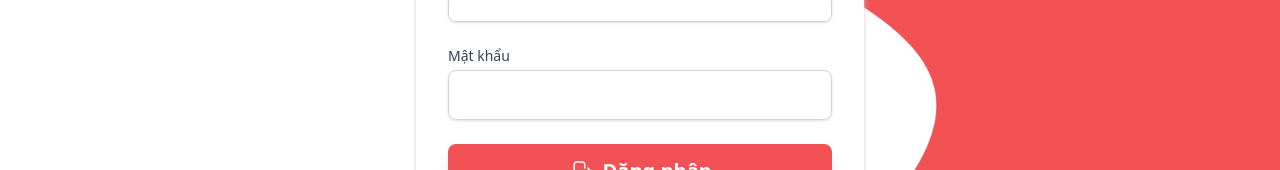
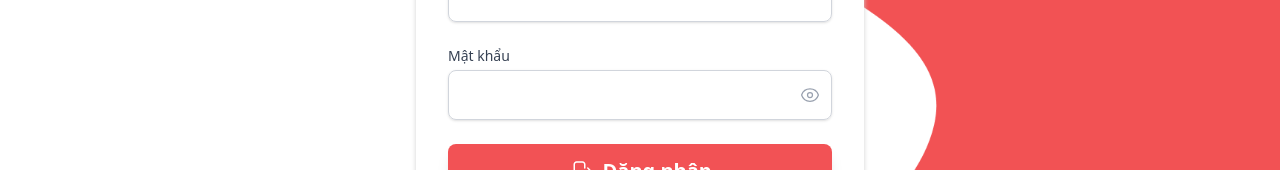
Before and after one commit to duy08k4/AlertMe, a React (Vite) app: page /auth in a window 1280 px wide. Shown: the part 423-593 px from the top of the page. Built offline with nearby package versions, Linux system fonts and the light colour scheme.

Commit message:
feat(login): show/hide pw button, input validation

```diff
--- a/src/ui/pages/AdminLogin.tsx
+++ b/src/ui/pages/AdminLogin.tsx
@@ -21,6 +21,12 @@ const AdminLogin: React.FC = () => {
     const [isLoading, setIsLoading] = useState(false);
     const [error, setError] = useState<string | null>(null);
 
+    // Controlled inputs
+    const [email, setEmail] = useState("");
+    const [password, setPassword] = useState("");
+    const [showPassword, setShowPassword] = useState(false);
+    const [fieldErrors, setFieldErrors] = useState<{ email?: string; password?: string }>({});
+
     const containerVariants: Variants = {
         hidden: { opacity: 0, scale: 0.95 },
         visible: {
@@ -39,14 +45,41 @@ const AdminLogin: React.FC = () => {
         visible: { opacity: 1, y: 0, transition: { duration: 0.4, ease: "easeOut" } },
     };
 
+    const validateForm = () => {
+        const newErrors: { email?: string; password?: string } = {};
+        let isValid = true;
+
+        // Email validation
+        if (!email.trim()) {
+            newErrors.email = "Vui lòng nhập email.";
+            isValid = false;
+        } else if (!/\S+@\S+\.\S+/.test(email)) {
+            newErrors.email = "Email không đúng định dạng.";
+            isValid = false;
+        }
+
+        // Password validation
+        if (!password) {
+            newErrors.password = "Vui lòng nhập mật khẩu.";
+            isValid = false;
+        } else if (password.length < 6) {
+            newErrors.password = "Mật khẩu phải có ít nhất 6 ký tự.";
+            isValid = false;
+        }
+
+        setFieldErrors(newErrors);
+        return isValid;
+    };
+
     const handleSubmit = async (e: React.FormEvent<HTMLFormElement>) => {
         e.preventDefault();
+
+        if (!validateForm()) {
+            return;
+        }
+
         setIsLoading(true);
         setError(null);
-
-        const formData = new FormData(e.currentTarget);
-        const email = formData.get("email") as string;
-        const password = formData.get("password") as string;
 
         try {
             const data = await authService.login(email, password);
@@ -102,25 +135,64 @@ const AdminLogin: React.FC = () => {
 
                     <motion.form variants={containerVariants} className="mt-8 space-y-6" onSubmit={handleSubmit}>
                         {error && (
-                            <div className="p-3 text-sm text-red-500 bg-red-50 rounded-lg">
+                            <div className="p-3 text-sm text-red-500 bg-red-50 rounded-lg border border-red-100">
                                 {error}
                             </div>
                         )}
                         <motion.div variants={itemVariants}>
                             <label htmlFor="email" className="block text-sm font-medium text-gray-700">Email</label>
-                            <div className="mt-1">
-                                <input id="email" name="email" type="email" autoComplete="email" required
-                                    className="appearance-none block w-full px-4 py-3 border border-gray-300 rounded-lg shadow-sm placeholder-gray-400 focus:outline-none focus:ring-2 focus:ring-mainRed focus:border-mainRed sm:text-base transition duration-200 ease-in-out"
+                            <div className="mt-1 relative">
+                                <input
+                                    id="email"
+                                    name="email"
+                                    type="email"
+                                    autoComplete="email"
+                                    value={email}
+                                    onChange={(e) => {
+                                        setEmail(e.target.value);
+                                        if (fieldErrors.email) setFieldErrors({...fieldErrors, email: undefined});
+                                    }}
+                                    className={`appearance-none block w-full px-4 py-3 border ${fieldErrors.email ? 'border-red-500 focus:ring-red-500 focus:border-red-500' : 'border-gray-300 focus:ring-mainRed focus:border-mainRed'} rounded-lg shadow-sm placeholder-gray-400 focus:outline-none focus:ring-2 sm:text-base transition duration-200 ease-in-out`}
                                 />
+                                {fieldErrors.email && (
+                                    <p className="mt-1 text-sm text-red-500">{fieldErrors.email}</p>
+                                )}
                             </div>
                         </motion.div>
 
                         <motion.div variants={itemVariants}>
                             <label htmlFor="password" className="block text-sm font-medium text-gray-700">Mật khẩu</label>
-                            <div className="mt-1">
-                                <input id="password" name="password" type="password" required
-                                    className="appearance-none block w-full px-4 py-3 border border-gray-300 rounded-lg shadow-sm placeholder-gray-400 focus:outline-none focus:ring-2 focus:ring-mainRed focus:border-mainRed sm:text-base transition duration-200 ease-in-out"
+                            <div className="mt-1 relative">
+                                <input
+                                    id="password"
+                                    name="password"
+                                    type={showPassword ? "text" : "password"}
+                                    value={password}
+                                    onChange={(e) => {
+                                        setPassword(e.target.value);
+                                        if (fieldErrors.password) setFieldErrors({...fieldErrors, password: undefined});
+                                    }}
+                                    className={`appearance-none block w-full px-4 py-3 border ${fieldErrors.password ? 'border-red-500 focus:ring-red-500 focus:border-red-500' : 'border-gray-300 focus:ring-mainRed focus:border-mainRed'} rounded-lg shadow-sm placeholder-gray-400 focus:outline-none focus:ring-2 sm:text-base transition duration-200 ease-in-out pr-10`}
                                 />
+                                <button
+                                    type="button"
+                                    onClick={() => setShowPassword(!showPassword)}
+                                    className="absolute inset-y-0 right-0 pr-3 flex items-center text-gray-400 hover:text-gray-600 focus:outline-none"
+                                >
+                                    {showPassword ? (
+                                        <svg xmlns="http://www.w3.org/2000/svg" fill="none" viewBox="0 0 24 24" strokeWidth={1.5} stroke="currentColor" className="size-5">
+                                            <path strokeLinecap="round" strokeLinejoin="round" d="M3.98 8.223A10.477 10.477 0 0 0 1.934 12C3.226 16.338 7.244 19.5 12 19.5c.993 0 1.953-.138 2.863-.395M6.228 6.228A10.451 10.451 0 0 1 12 4.5c4.756 0 8.773 3.162 10.065 7.498a10.522 10.522 0 0 1-4.293 5.774M6.228 6.228 3 3m3.228 3.228 3.65 3.65m7.894 7.894L21 21m-3.228-3.228-3.65-3.65m0 0a3 3 0 1 0-4.243-4.243m4.242 4.242L9.88 9.88" />
+                                        </svg>
+                                    ) : (
+                                        <svg xmlns="http://www.w3.org/2000/svg" fill="none" viewBox="0 0 24 24" strokeWidth={1.5} stroke="currentColor" className="size-5">
+                                            <path strokeLinecap="round" strokeLinejoin="round" d="M2.036 12.322a1.012 1.012 0 0 1 0-.639C3.423 7.51 7.36 4.5 12 4.5c4.638 0 8.573 3.007 9.963 7.178.07.207.07.431 0 .639C20.577 16.49 16.64 19.5 12 19.5c-4.638 0-8.573-3.007-9.963-7.178Z" />
+                                            <path strokeLinecap="round" strokeLinejoin="round" d="M15 12a3 3 0 1 1-6 0 3 3 0 0 1 6 0Z" />
+                                        </svg>
+                                    )}
+                                </button>
+                                {fieldErrors.password && (
+                                    <p className="mt-1 text-sm text-red-500">{fieldErrors.password}</p>
+                                )}
                             </div>
                         </motion.div>
                         <motion.div variants={itemVariants}>
```
